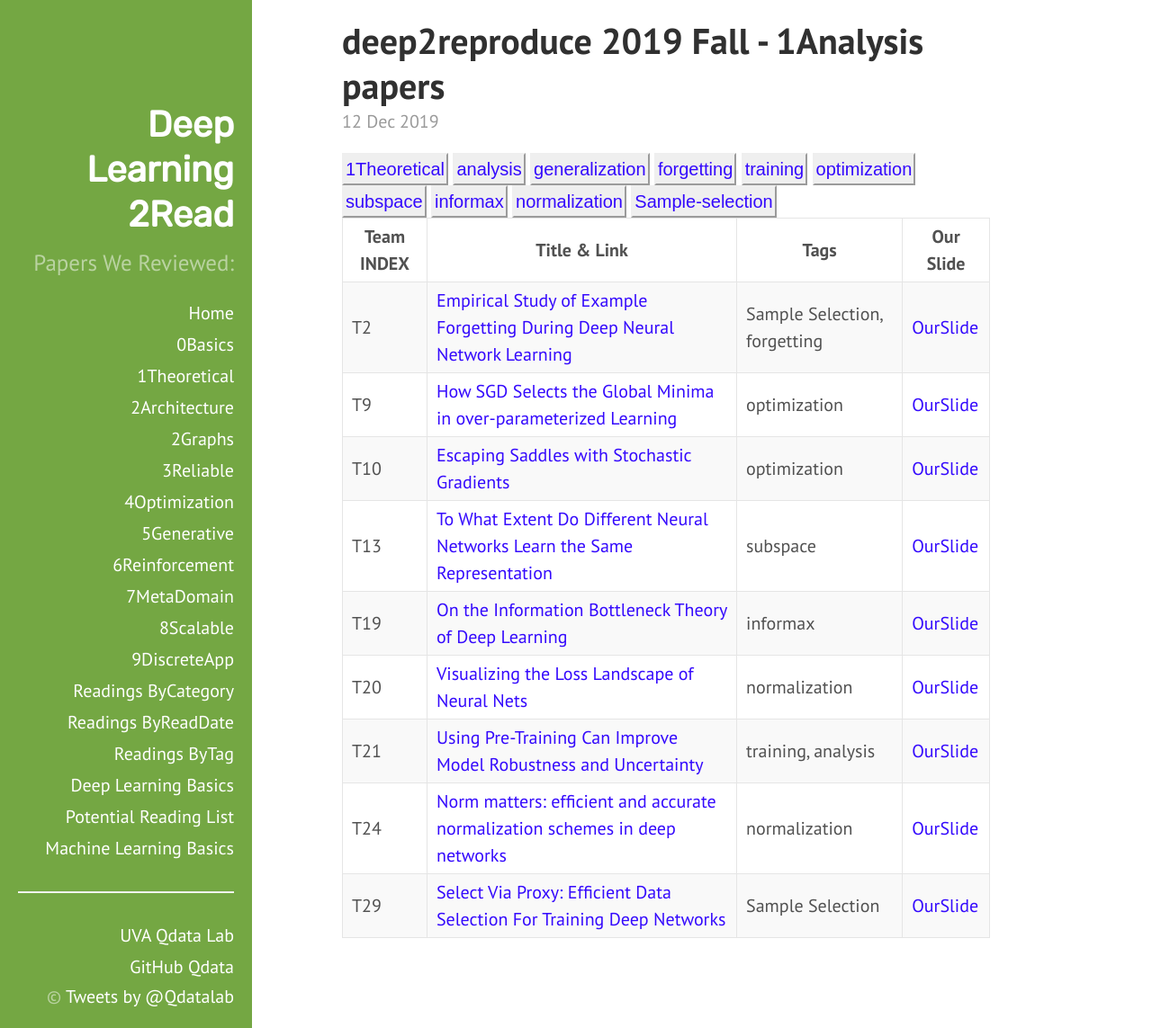
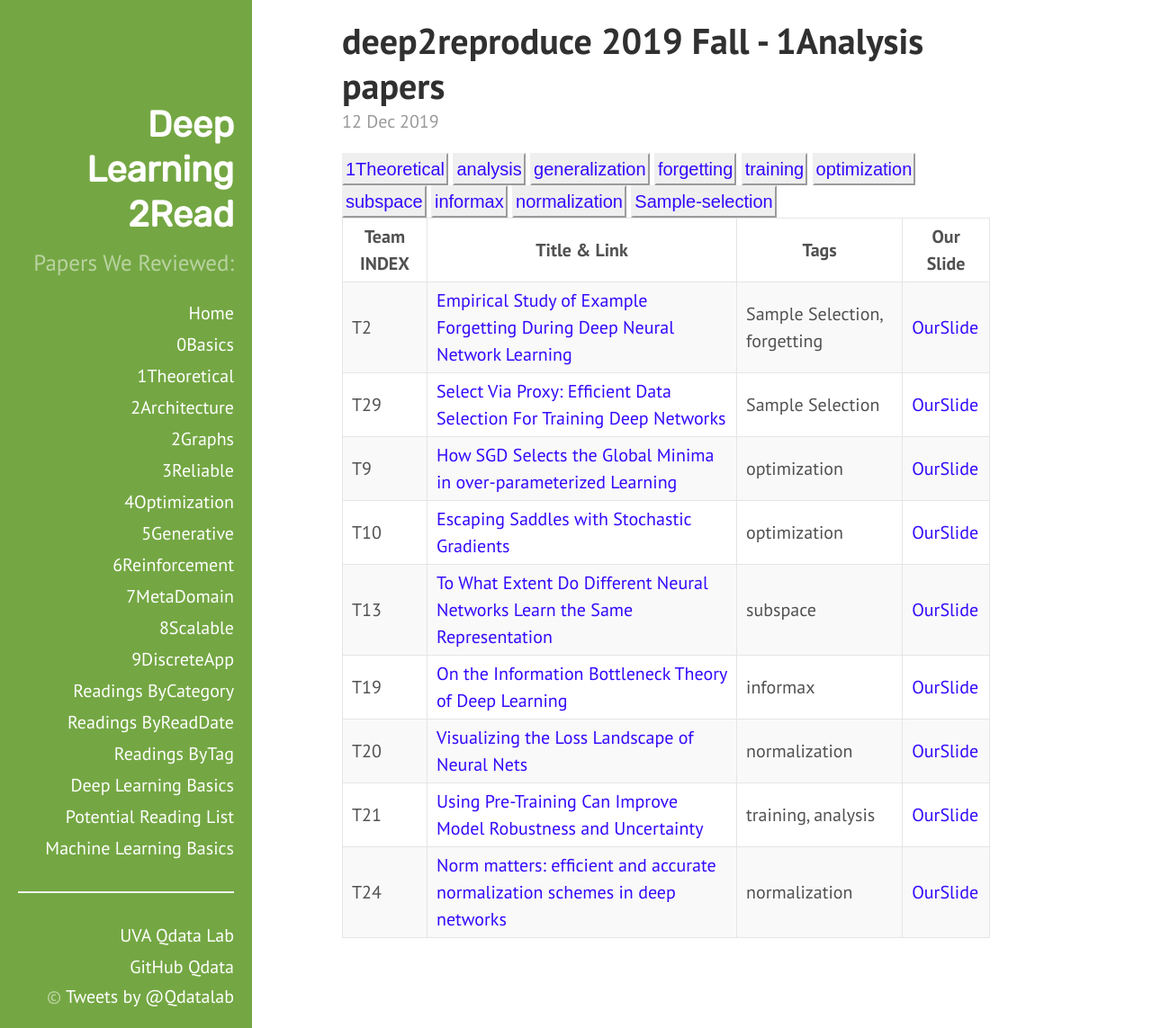
Before and after one commit to QData/deep2Read, a Jekyll site: the page built from _posts/2019-12-12-fall19deep2reproduce1.md, in a window 1280 px wide and 1143 px high. Shown: the whole window at 90% size. Built offline with Jekyll 4.4.1, drawn with Linux system fonts in a browser that asks for light colours; part of the change alters nothing that is shown.

```diff
--- a/_posts/2019-12-12-fall19deep2reproduce1.md
+++ b/_posts/2019-12-12-fall19deep2reproduce1.md
@@ -16,6 +16,7 @@ tags: [ analysis, generalization, forgetting, training, optimization, subspace,
 |Team INDEX     |Title  & Link  |  Tags |  Our Slide |
 |------|----------------------------|----------|----------|
 |T2   | [Empirical Study of Example Forgetting During Deep Neural Network Learning](https://arxiv.org/abs/1812.05159)|  Sample Selection, forgetting |[OurSlide]({{filedir}}/T2-Pattarabanjird_Tanyaporn_Empirical_Study_of_Example_Forgetting_During_Deep_Neural_Network_Learning.pdf) |
+|T29  | [Select Via Proxy: Efficient Data Selection For Training Deep Networks](https://arxiv.org/abs/1906.11829)| Sample Selection| [OurSlide]({{filedir}}/T29_Cascante_Bonilla_Paolapc9za_Select_Via_Proxy_data4train.pdf) |
 |T9   | [How SGD Selects the Global Minima in over-parameterized Learning](https://papers.nips.cc/paper/8049-how-sgd-selects-the-global-minima-in-over-parameterized-learning-a-dynamical-stability-perspective)|  optimization | [OurSlide]({{filedir}}/T9_Bamrara_Rishabrb6xj_How_SGD_Selects_the_Global_Minima.pdf) |
 |T10   | [ Escaping Saddles with Stochastic Gradients ](https://arxiv.org/abs/1803.05999)| optimization | [OurSlide]({{filedir}}/T10_kd4wa+dc9db+yl5nx+an2adv_ESCAPING_SADDLES.pdf) |
 |T13   | [To What Extent Do Different Neural Networks Learn the Same Representation](https://arxiv.org/abs/1810.11750)| subspace |  [OurSlide]({{filedir}}/T13_Sudhakar_Mohitms5sw_Do_Different_Neural_Networks_Learn_the_Same_Representation.pdf) |
@@ -23,4 +24,3 @@ tags: [ analysis, generalization, forgetting, training, optimization, subspace,
 |T20   | [Visualizing the Loss Landscape of Neural Nets](https://arxiv.org/abs/1712.09913)| normalization  | [OurSlide]({{filedir}}/T20_Du_Yuyd2am_Visualizing_the_Loss_Landscape.pdf) |
 |T21   | [Using Pre-Training Can Improve Model Robustness and Uncertainty ](https://arxiv.org/abs/1901.09960)| training, analysis | [OurSlide]({{filedir}}/T21_Wang_Clarerw9fs_Pre-Training_Can_Improve_Model_Robustness_and_Uncertainty.pdf) |
 |T24   | [Norm matters: efficient and accurate normalization schemes in deep networks](https://arxiv.org/abs/1803.01814)| normalization  | [OurSlide]({{filedir}}/T24_Peddireddy_Akhil_Saiap3ub_Norm_Matters.pdf) |
-|T29  | [Select Via Proxy: Efficient Data Selection For Training Deep Networks](https://arxiv.org/abs/1906.11829)| Sample Selection| [OurSlide]({{filedir}}/T29_Cascante_Bonilla_Paolapc9za_Select_Via_Proxy_data4train.pdf) |
```
